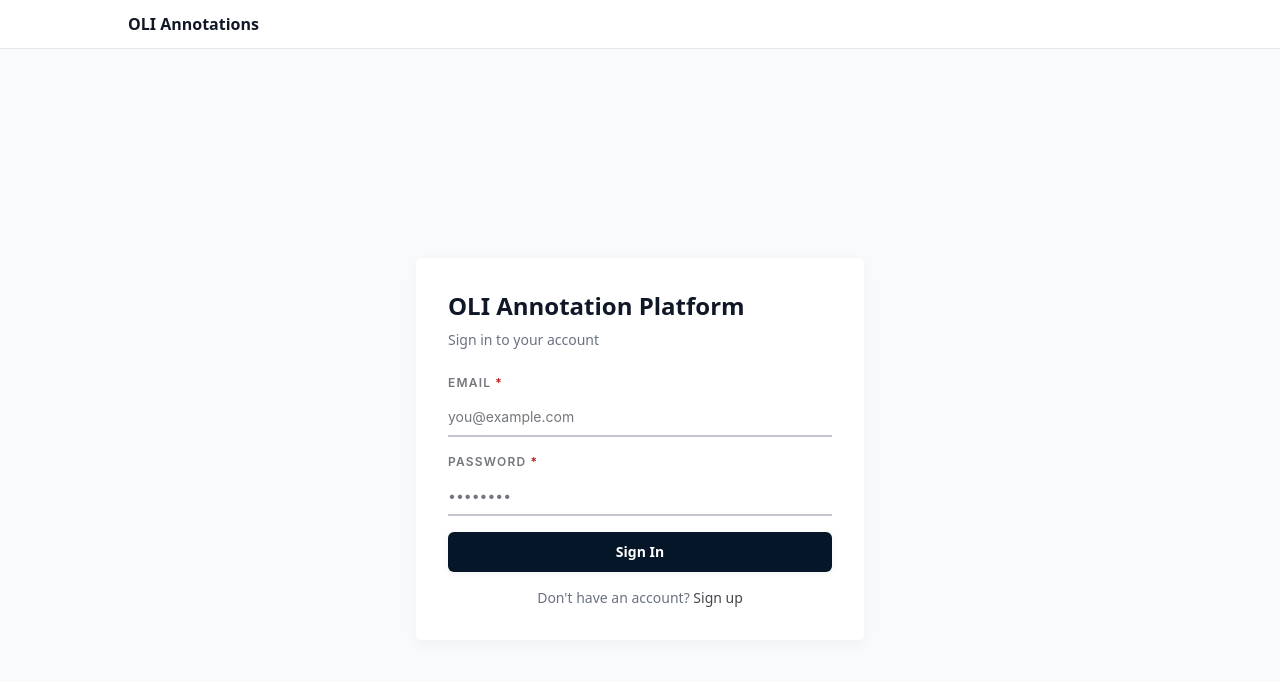
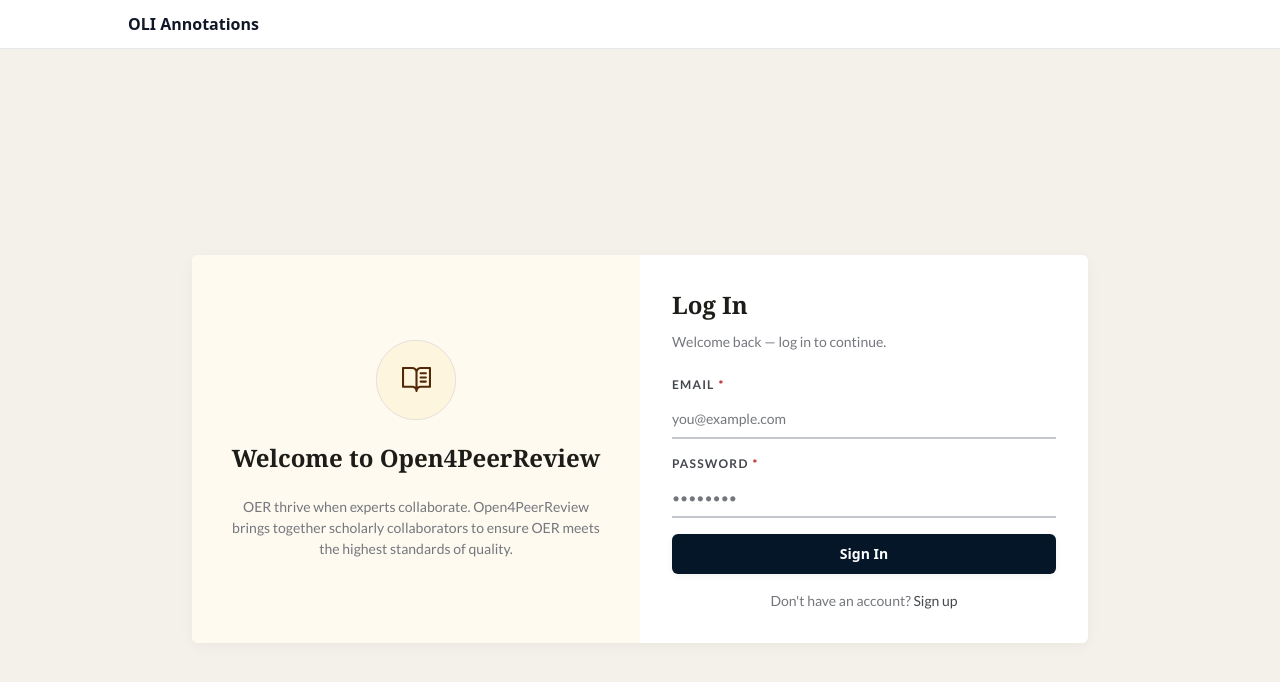
Before and after one commit to allimaeeee/Open4PeerReview, a Next.js app: page /login in a window 1280 px wide. Shown: the top 682 px of the page. Built offline with nearby package versions, Linux system fonts and the light colour scheme; no server answers.

Commit message:
restyle login page - token sweep, typography, two-panel layout

```diff
--- a/app/globals.css
+++ b/app/globals.css
@@ -11,6 +11,7 @@
   --color-surface-container-high:   #ebe8e1;
   --color-surface-bright:           #fcf9f2;
   --color-surface-card:             #ffffff;
+  --color-surface-warm:             #fefaf0;
 
   /* ── Text ── */
   --color-text-primary:             #1c1c18;
@@ -64,8 +65,8 @@
   /* ── Font families ── */
   --font-display:   'Newsreader', Georgia, 'Iowan Old Style', serif;
   --font-heading:   'Newsreader', Georgia, 'Iowan Old Style', serif;
-  --font-body:      'Inter', system-ui, -apple-system, sans-serif;
-  --font-label:     'Inter', system-ui, -apple-system, sans-serif;
+  --font-body:      var(--font-lato), system-ui, -apple-system, sans-serif;
+  --font-label:     var(--font-lato), system-ui, -apple-system, sans-serif;
   --font-code:      'JetBrains Mono', ui-monospace, monospace;
 
   /* ── Font sizes ── */
--- a/app/layout.tsx
+++ b/app/layout.tsx
@@ -1,7 +1,15 @@
 //Root layout
+import { Lato } from 'next/font/google'
 import type { Metadata } from 'next'
 import './globals.css'
 import Navbar from '@/components/Navbar'
+
+const lato = Lato({
+  subsets: ['latin'],
+  weight: ['400', '700'],
+  display: 'swap',
+  variable: '--font-lato',
+})
 
 export const metadata: Metadata = {
   title: 'OLI Annotation Platform',
@@ -9,7 +17,7 @@
 
 export default function RootLayout({ children }: { children: React.ReactNode }) {
   return (
-    <html lang="en">
+    <html lang="en" className={lato.variable}>
       <body>
         <Navbar />
         {children}
--- a/app/login/page.tsx
+++ b/app/login/page.tsx
@@ -56,13 +56,23 @@
   }
 
   return (
-    <main className="flex min-h-screen items-center justify-center bg-gray-50">
-      <Card variant="elevated" className="w-full max-w-md p-8">
-        <h1 className="mb-2 text-2xl font-bold text-gray-900">
-          OLI Annotation Platform
+    <main className="flex min-h-screen items-center justify-center bg-surface">
+      <Card variant="elevated" className="flex w-full max-w-4xl overflow-hidden">
+        <div className="flex flex-col items-center justify-center gap-5 bg-surface-warm p-8 flex-1">
+          <img src="/welcome-icon.svg" alt="" className="w-20 h-20" />
+          <h2 className="font-heading text-heading-sm font-semibold text-text-primary text-center">
+            Welcome to Open4PeerReview
+          </h2>
+          <p className="font-body text-body-md text-text-muted text-center">
+            OER thrive when experts collaborate. Open4PeerReview brings together scholarly collaborators to ensure OER meets the highest standards of quality.
+          </p>
+        </div>
+        <div className="p-8 flex-1">
+        <h1 className="mb-2 text-heading-sm font-semibold font-heading text-text-primary">
+          {mode === 'login' ? 'Log In' : 'Sign Up'}
         </h1>
-        <p className="mb-6 text-sm text-gray-500">
-          {mode === 'login' ? 'Sign in to your account' : 'Create an account'}
+        <p className="mb-6 text-body-md font-body text-text-muted">
+          {mode === 'login' ? 'Welcome back — log in to continue.' : 'Create your account to get started.'}
         </p>
 
         <form onSubmit={handleSubmit} className="space-y-4">
@@ -104,7 +114,7 @@
           </Button>
         </form>
 
-        <p className="mt-4 text-center text-sm text-gray-500">
+        <p className="mt-4 text-center text-body-md font-body text-text-muted">
           {mode === 'login' ? "Don't have an account?" : 'Already have an account?'}{' '}
           <Button
             type="button"
@@ -114,6 +124,7 @@
             {mode === 'login' ? 'Sign up' : 'Sign in'}
           </Button>
         </p>
+        </div>
       </Card>
     </main>
   )
--- a/components/ui/Input.tsx
+++ b/components/ui/Input.tsx
@@ -28,7 +28,7 @@
       {label && (
         <label
           htmlFor={id}
-          className="block mb-1.5 text-label-md font-label font-semibold uppercase tracking-wide text-text-muted"
+          className="block mb-1.5 text-label-md font-label font-semibold uppercase tracking-wide text-text-secondary"
         >
           {label}
           {props.required && (
```
Also changed, not shown: public/welcome-icon.svg (added).
